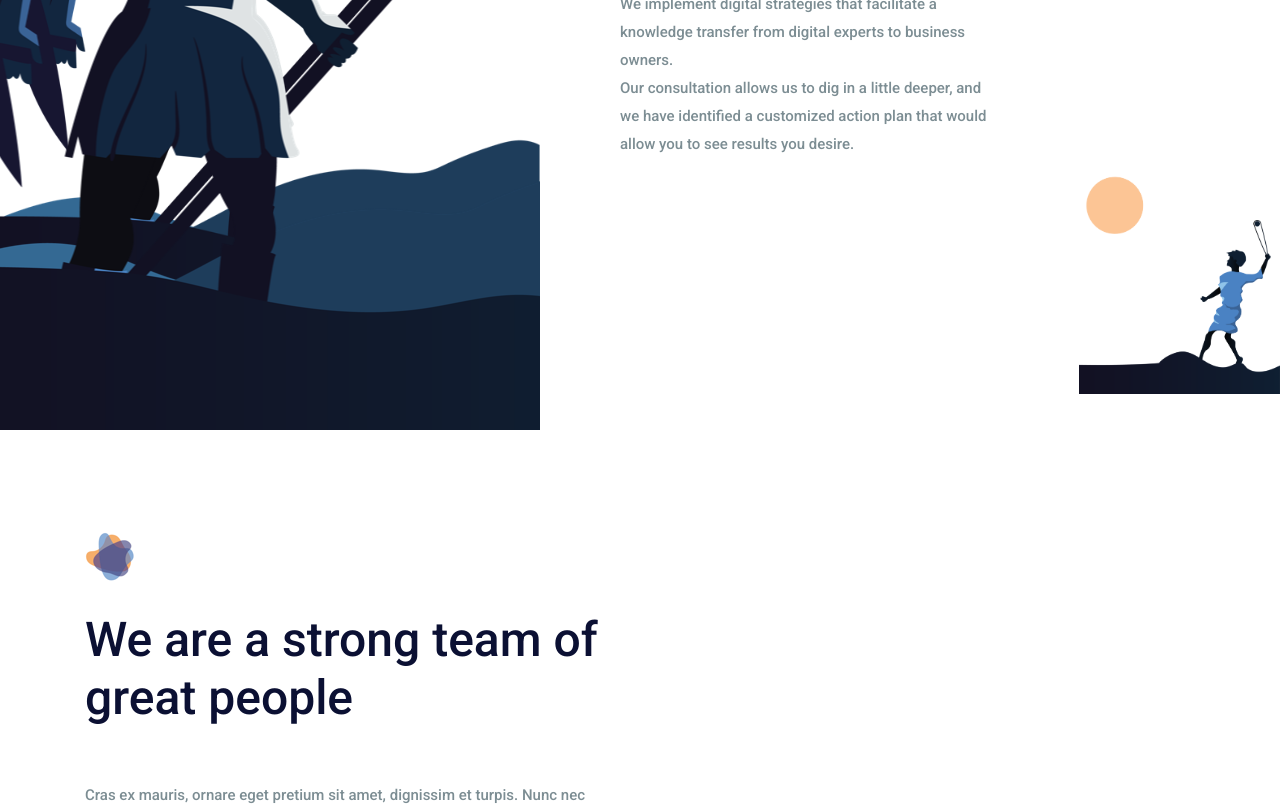
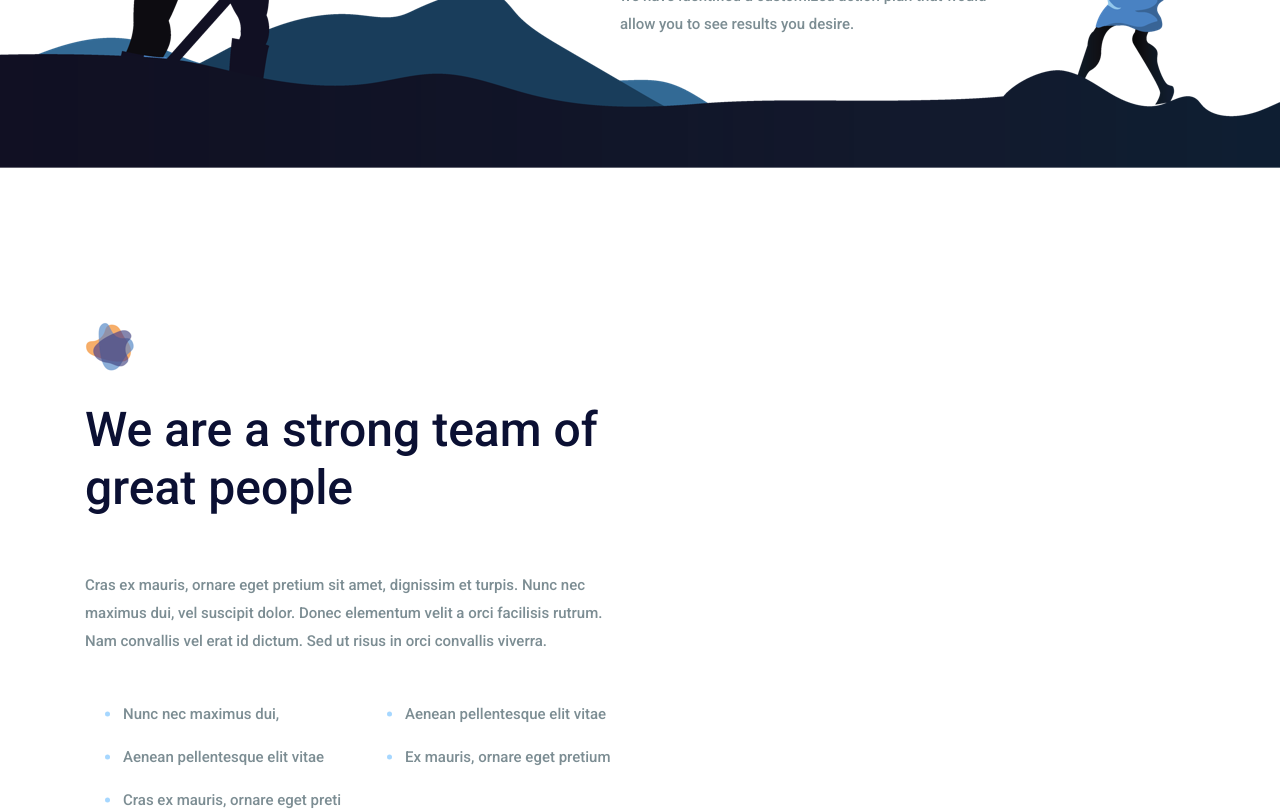
Before and after one commit to CynthiaGathoniWainaina/Imprint-Website, a plain HTML site: page index.html in a window 1280 px wide. Shown: the part 2360-3170 px from the top of the page. Drawn offline with nearby package versions, Linux system fonts and the light colour scheme.

Commit message:
a few styling changes

```diff
--- a/css/style.css
+++ b/css/style.css
@@ -341,6 +341,7 @@ i:before {
 /*----------------------------------------------------*/
 /* Banner Area css
 ============================================================================================ */
+
 .banner_area_aboutus {
   position: relative;
   z-index: 3;
@@ -622,7 +623,7 @@ i:before {
 /* Feature Area css
 ============================================================================================ */
 .feature_area {
-  padding-top: 170px;
+  padding-top: 50px;
 }
 
 .feature_item {
@@ -726,7 +727,7 @@ i:before {
 ============================================================================================ */
 .team_people_area {
   overflow: hidden;
-  padding-top: 90px;
+  padding-top: 0;
 }
 
 .team_people_text {
@@ -1178,24 +1179,26 @@ i:before {
 /* Best 3d Area css
 ============================================================================================ */
 .best_3d_area {
+  background: url(../img/gol-01.png) no-repeat scroll center center;
   overflow: hidden;
   display: -webkit-box;
   display: -ms-flexbox;
   display: flex;
-  min-height: 887px;
+  max-width: 1600px;
+  min-height: 608px;
   padding-top: 20px;
 }
 
 .best_3d_area .left_3d {
-  background: url(../img/goliath-01.png) no-repeat scroll center center;
+  /*background: url(../img/goliath-01.png) no-repeat scroll center center;*/
   width: calc(50% - 100px);
   float: left;
   position: relative;
 }
 
 .best_3d_area .left_3d:before {
-  content: "";
-  background: url(../img/goliath-01.png) no-repeat scroll center center;
+  /*content: "";*/
+  /*background: url(../img/goliath-01.png) no-repeat scroll center center;*/
   background-size: cover;
   min-height: 100%;
   position: absolute;
--- a/index.html
+++ b/index.html
@@ -340,26 +340,8 @@
             <div class="left_3d">
                 <div class="shap_slider_inner owl-carousel">
                     <div class="item">
-<!--                        <h4>“They are the best”</h4>-->
-<!--                        <p>Etiam nec odio vestibulum est mattis effic iturut magna. Pellentesque sit am et tellus blandit. Etiam nec odio vestibul. Etiam nec odio vestibulum est mattis effic iturut magna. Pellentesque sit am et tellus.</p>-->
-<!--                        <div class="media">-->
-<!--                            <img src="img/team/people/people-5.jpg" alt="">-->
-<!--                            <div class="media-body">-->
-<!--                                <h5>Chriss Turner</h5>-->
-<!--                                <h6>CEO Enterprise</h6>-->
-<!--                            </div>-->
-<!--                        </div>-->
                     </div>
                     <div class="item">
-<!--                        <h4>“They are the best”</h4>-->
-<!--                        <p>Etiam nec odio vestibulum est mattis effic iturut magna. Pellentesque sit am et tellus blandit. Etiam nec odio vestibul. Etiam nec odio vestibulum est mattis effic iturut magna. Pellentesque sit am et tellus.</p>-->
-<!--                        <div class="media">-->
-<!--                            <img src="img/team/people/people-5.jpg" alt="">-->
-<!--                            <div class="media-body">-->
-<!--                                <h5>Chriss Turner</h5>-->
-<!--                                <h6>CEO Enterprise</h6>-->
-<!--                            </div>-->
-<!--                        </div>-->
                     </div>
 
                 </div>
@@ -369,7 +351,6 @@
                     <div class="text_3d">
                         <div class="l_title">
                             <img src="img/icon/title-icon.png" alt="">
-<!--                            <h6>Discover the features</h6>-->
                             <h2>We don’t hide, we stand tall in front of challenge</h2>
                         </div>
                         <p>Imprint Africa does digital differently.<br/>
@@ -377,7 +358,7 @@
                             Our consultation allows us to dig in a little deeper, and we have identified a customized action plan that would allow you to see results you desire.
                     </div>
                     <div class="shap_mobile">
-                        <img src="img/david-01.png" alt="">
+<!--                        <img src="img/david-01.png" alt="">-->
                     </div>
                 </div>
             </div>
```
Also changed, not shown: about-us.html (+0 -2 lines), img/banner/aboutus-01.png, img/banner/client-01.png, img/banner/contact-01.png, img/banner/serv-01.png, img/gol-01.png (added), img/logo.png, 4 other files.
